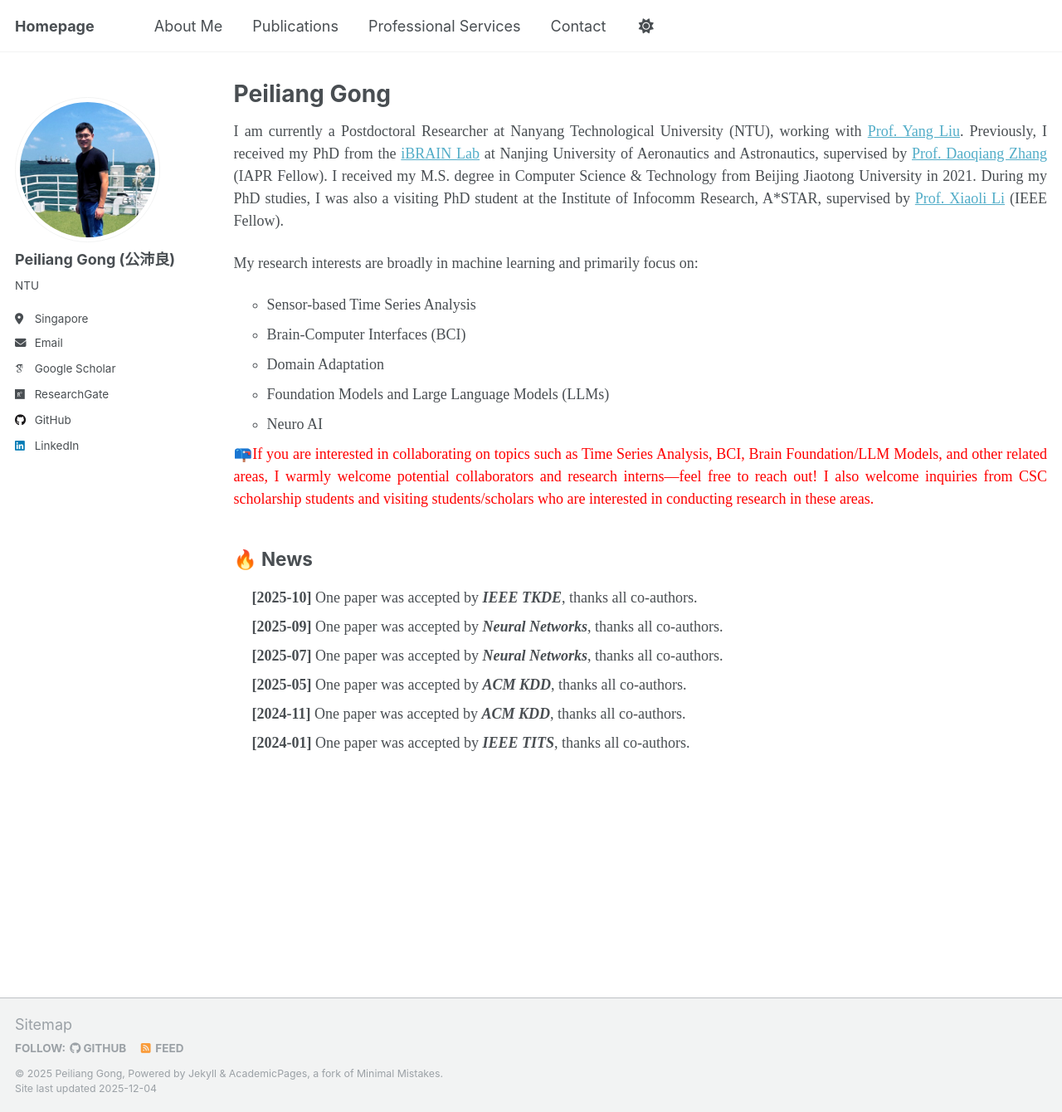
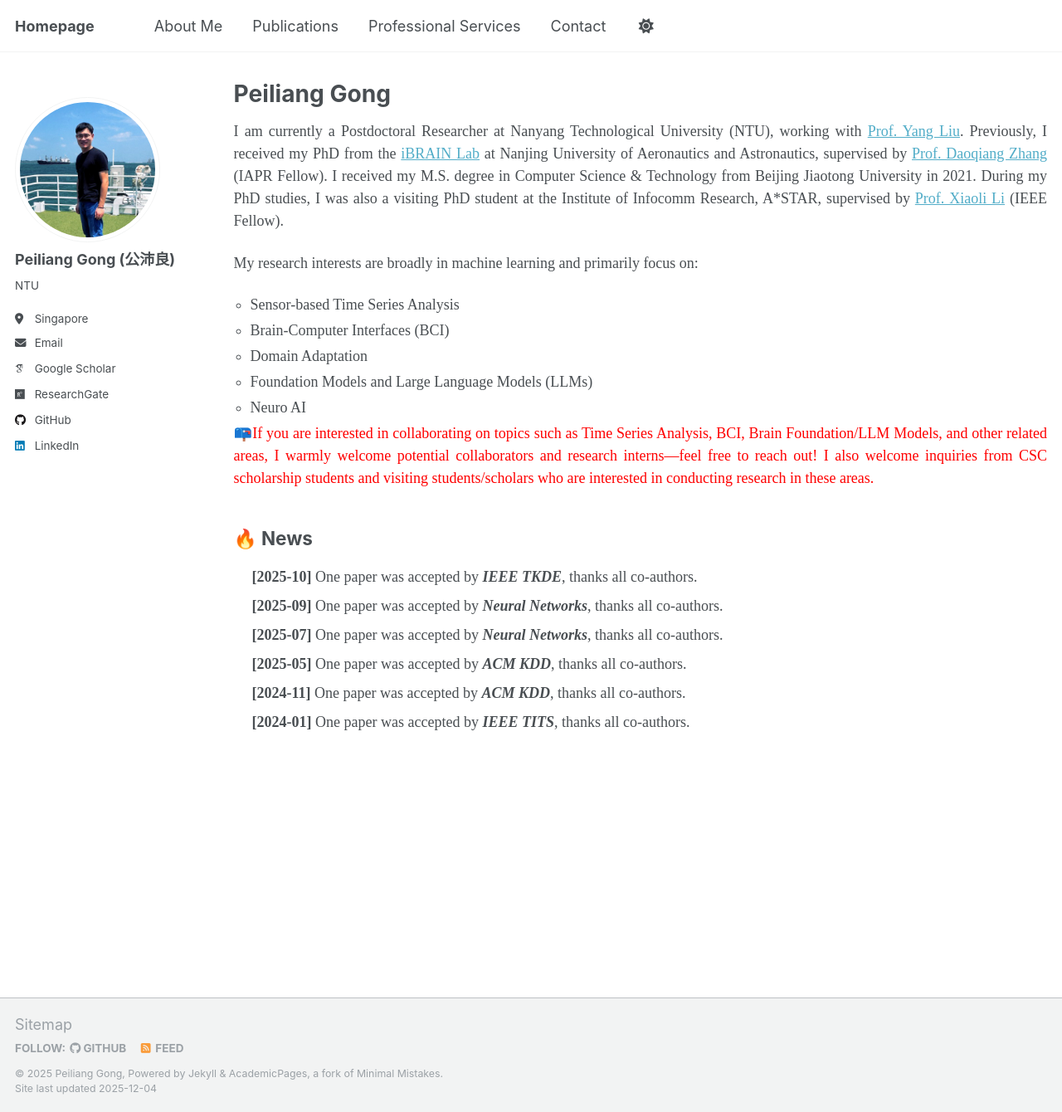
Before and after one commit to Tokenmw/Tokenmw.github.io, a Jekyll site: the page built from _pages/cv.md, in a window 1280 px wide and 1340 px high. Shown: the whole window at 83% size. Built offline with Jekyll 4.4.1, drawn with Linux system fonts in a browser that asks for light colours; some web fonts are replaced.

Commit message:
Update cv.md

```diff
--- a/_pages/cv.md
+++ b/_pages/cv.md
@@ -17,12 +17,12 @@ html {
 <p>I am currently a Postdoctoral Researcher at Nanyang Technological University (NTU), working with <a href="https://scholar.google.com/citations?user=_Pvgwd0AAAAJ">Prof. Yang Liu</a>. Previously, I received my PhD from the <a href="https://ibrain.nuaa.edu.cn/">iBRAIN Lab</a> at Nanjing University of Aeronautics and Astronautics, supervised by <a href="https://parnec.nuaa.edu.cn/zhangdq/">Prof. Daoqiang Zhang</a> (IAPR Fellow). I received my M.S. degree in Computer Science & Technology from Beijing Jiaotong University in 2021. During my PhD studies, I was also a visiting PhD student at the Institute of Infocomm Research, A*STAR, supervised by <a href="https://personal.ntu.edu.sg/xlli/">Prof. Xiaoli Li</a> (IEEE Fellow).</p>
 
 <p>My research interests are broadly in machine learning and primarily focus on:</p>
-<ul style="list-style-type: circle; margin-bottom: 2px;">
-    <li>Sensor-based Time Series Analysis</li>
-    <li>Brain-Computer Interfaces (BCI)</li>
-    <li>Domain Adaptation</li>
-    <li>Foundation Models and Large Language Models (LLMs)</li>
-    <li>Neuro AI</li>
+<ul style="list-style-type: circle; margin: 0; padding-left: 20px;">
+    <li style="margin-bottom: 4px;">Sensor-based Time Series Analysis</li>
+    <li style="margin-bottom: 4px;">Brain-Computer Interfaces (BCI)</li>
+    <li style="margin-bottom: 4px;">Domain Adaptation</li>
+    <li style="margin-bottom: 4px;">Foundation Models and Large Language Models (LLMs)</li>
+    <li style="margin-bottom: 4px;">Neuro AI</li>
 </ul>
 
 <div style="font-family: 'Times New Roman', serif; color: red; text-align: justify;">
```
